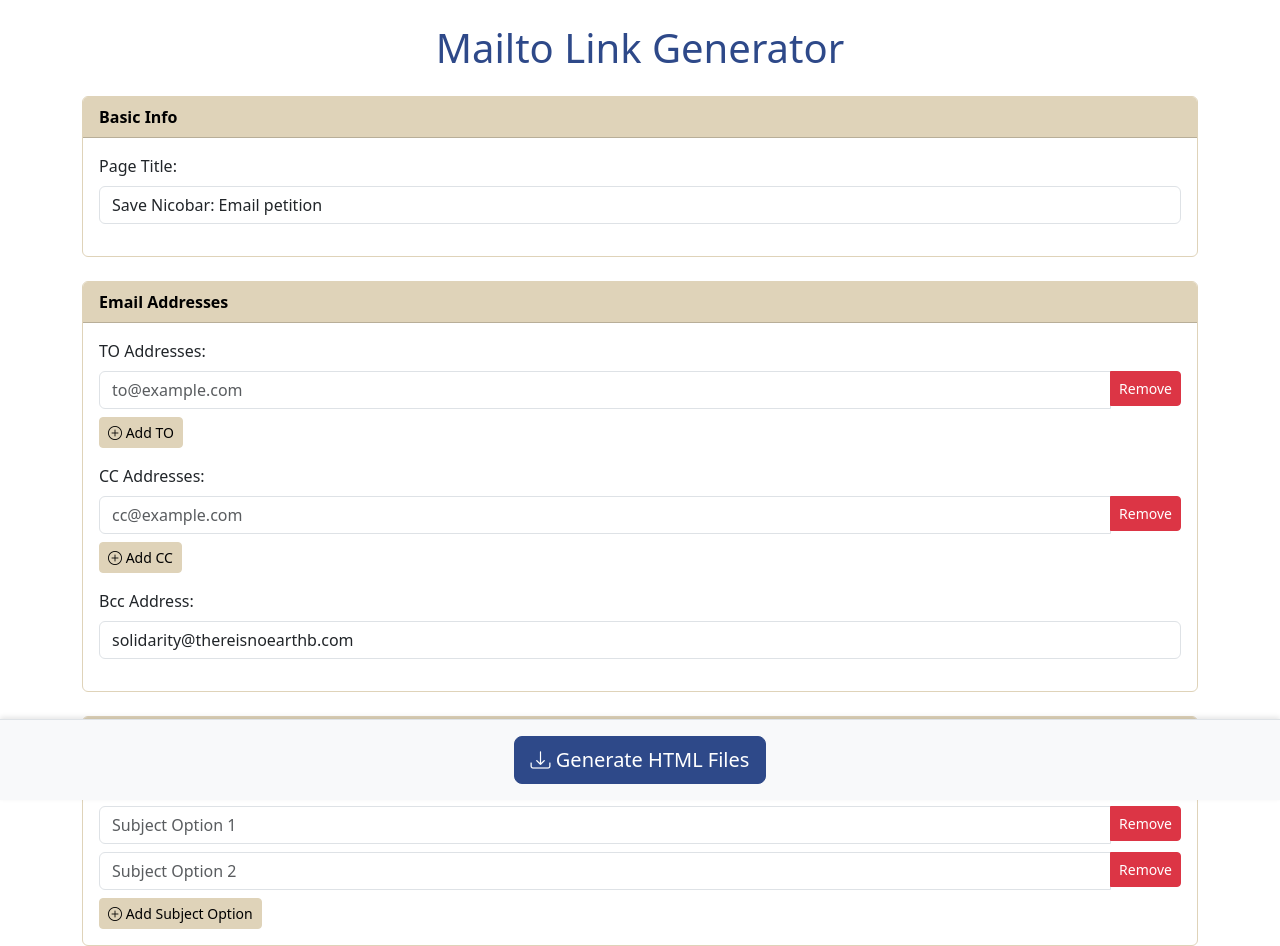
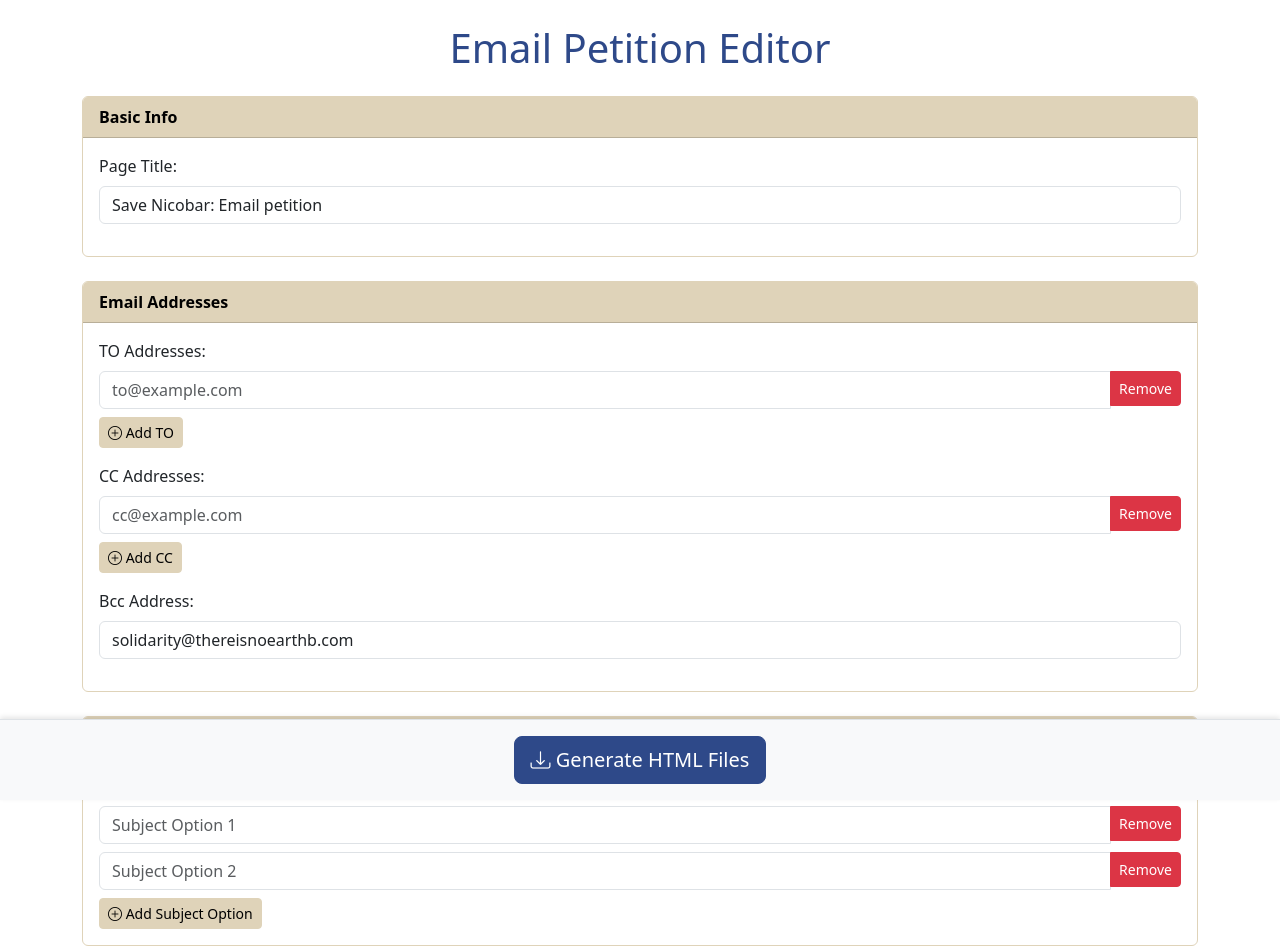
Before and after one commit to thereisnoearthb/email-petition-editor, a plain HTML site: page index.html in a window 1280 px wide. Shown: the top 946 px of the page. Drawn offline with nearby package versions, Linux system fonts and the light colour scheme.

Commit message:
Updated the title and heading on the page

```diff
--- a/index.html
+++ b/index.html
@@ -3,7 +3,7 @@
 <head>
     <meta charset="UTF-8">
     <meta name="viewport" content="width=device-width, initial-scale=1.0">
-    <title>Mailto Link Generator</title>
+    <title>Email Petition Editor</title>
     <link href="https://cdn.jsdelivr.net/npm/bootstrap@5.3.3/dist/css/bootstrap.min.css" rel="stylesheet" integrity="sha384-QWTKZyjpPEjISv5WaRU9OFeRpok6YctnYmDr5pNlyT2bRjXh0JMhjY6hW+ALEwIH" crossorigin="anonymous">
     <link rel="stylesheet" href="https://cdn.jsdelivr.net/npm/bootstrap-icons@1.11.3/font/bootstrap-icons.min.css">
     <link rel="stylesheet" href="style.css">
@@ -11,7 +11,7 @@
 </head>
 <body>
     <div class="container mt-4">
-        <h1 class="mb-4 text-center">Mailto Link Generator</h1>
+        <h1 class="mb-4 text-center">Email Petition Editor</h1>
 
         <div class="card">
             <div class="card-header">Basic Info</div>
```
